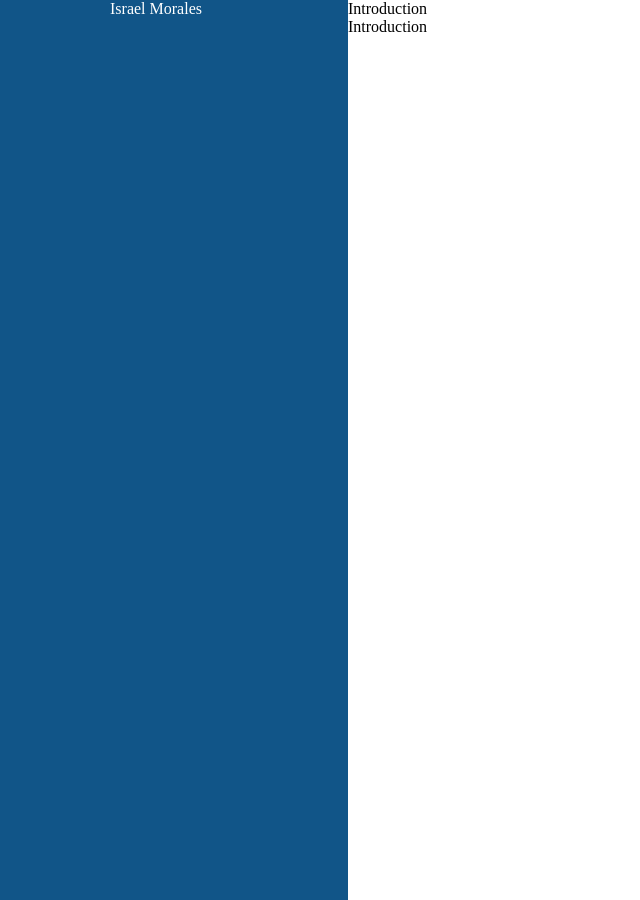
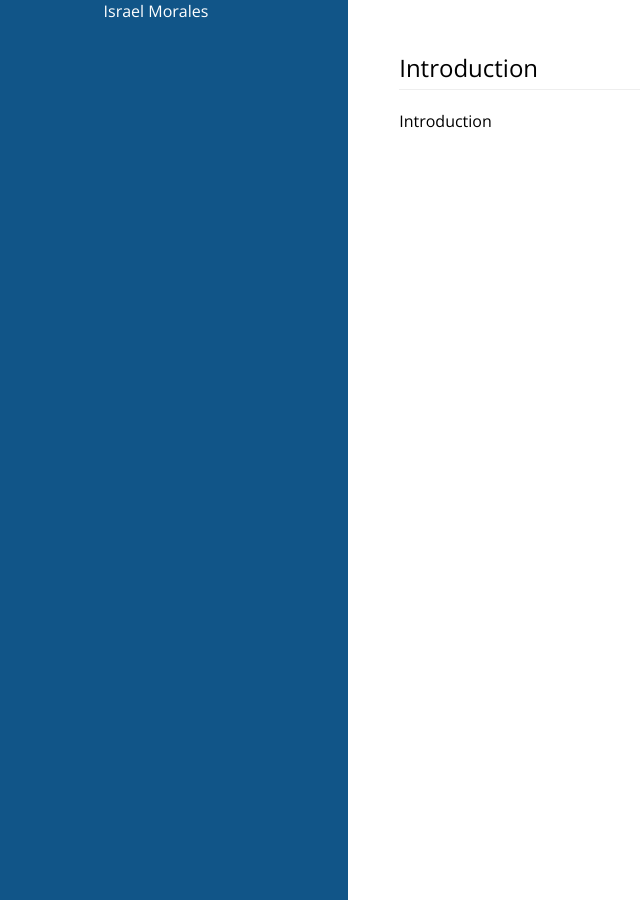
Before and after one commit to imoralesdev/imoralesdev.github.io, a Jekyll site: the page built from tutorials/javascript/00-intro.md, in a window 1280 px wide. Shown: the whole page, without its empty margins (36-676 px from the left). Built offline with Jekyll 4.4.1, drawn with Linux system fonts in a browser that asks for light colours.

Commit message:
Update styles.css

```diff
--- a/assets/css/styles.css
+++ b/assets/css/styles.css
@@ -28,6 +28,7 @@ html, body, div, span, applet, object, iframe, h1, h2, h3, h4, h5, h6, p, blockq
   background-color: #115588;
   text-align: center;
   color: #ffffff;
+  font-family: 'Open Sans', sans-serif;
 }
 
 .main__right {
@@ -36,4 +37,19 @@ html, body, div, span, applet, object, iframe, h1, h2, h3, h4, h5, h6, p, blockq
   height: 100%;
   float: right;
   background-color: #ffffff;
+  padding: 4%;
+  font-family: 'Open Sans', sans-serif;
 }
+
+.main__title {
+  border-bottom: 1px solid #eee;
+  margin-bottom: 20px;
+  font-family: 'Open Sans', sans-serif;
+  font-size: 1.5em;
+  padding: 0 0 0.2em 0;
+}
+
+.content {
+  font-family: 'Open Sans', sans-serif;
+  font-size: 1em;
+}
```
